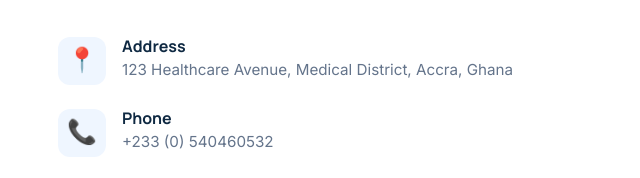
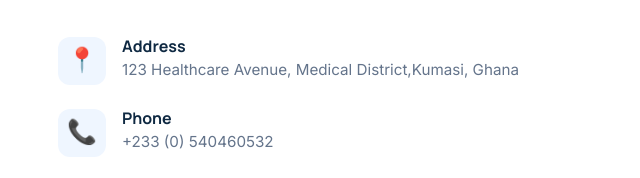
Before and after one commit to princes122oppong-commits/citycare-smartqueue, a website: page contact/index.html in a window 1280 px wide. Shown: the part 408-586 px from the top of the page, 32-672 px from the left. Drawn offline with nearby package versions, Linux system fonts and the light colour scheme.

Commit message:
Update contact page

```diff
--- a/contact/index.html
+++ b/contact/index.html
@@ -53,7 +53,7 @@
             <span class="contact-icon">📍</span>
             <div>
               <h3>Address</h3>
-              <p>123 Healthcare Avenue, Medical District, Accra, Ghana</p>
+              <p>123 Healthcare Avenue, Medical District,Kumasi, Ghana</p>
             </div>
           </div>
           <div class="contact-item">
```
